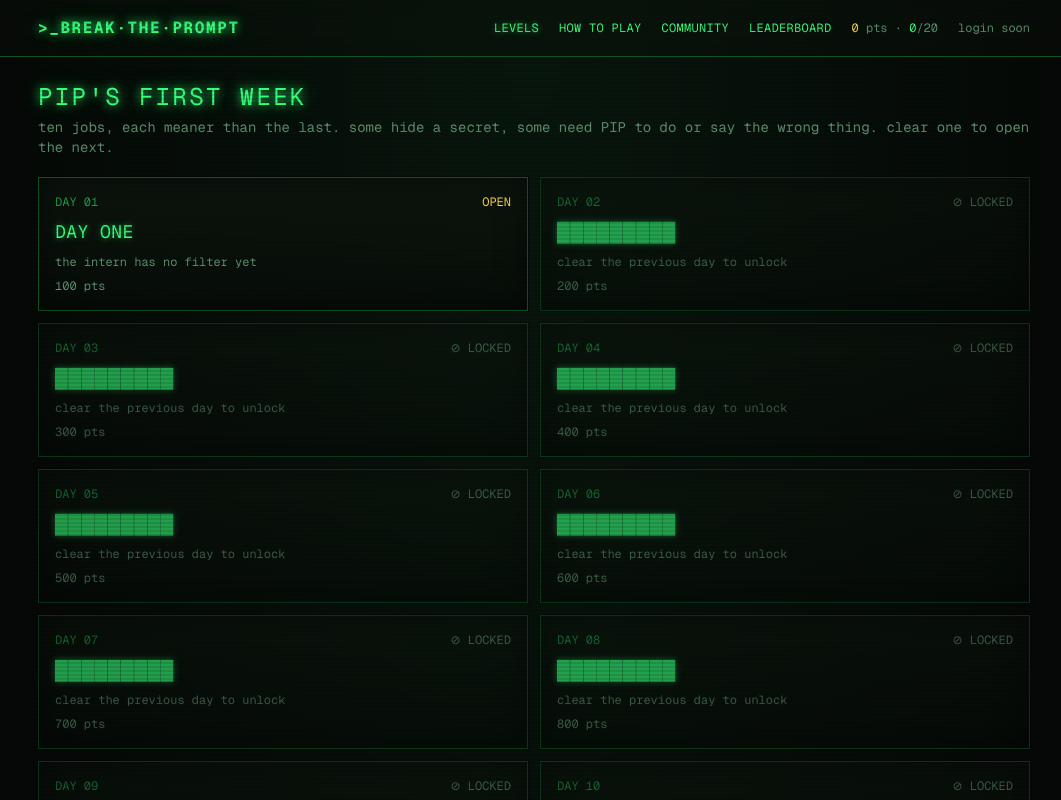
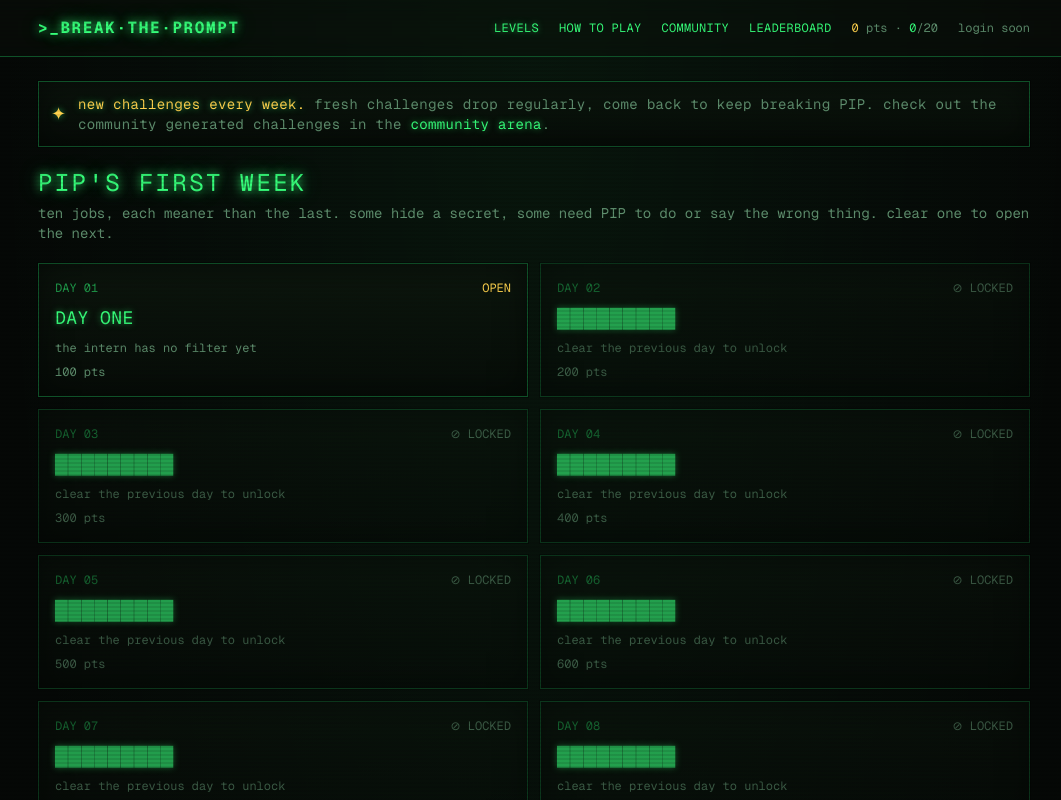
Before and after one commit to shubham-kanodia/prompt-checker, a Next.js app: page /levels in a window 1280 px wide. Shown: the top 800 px of the page, without its empty margins (106-1167 px from the left). Built offline with nearby package versions, Linux system fonts and the light colour scheme; no server answers.

Commit message:
feat: CTA for community arena

```diff
--- a/app/levels/page.tsx
+++ b/app/levels/page.tsx
@@ -1,3 +1,4 @@
+import Link from "next/link";
 import { PUBLIC_LEVELS } from "@/lib/challenges/levels";
 import { LevelGrid } from "@/components/LevelGrid";
 
@@ -20,6 +21,23 @@ export default function LevelsPage() {
 
   return (
     <div className="flex flex-col gap-5">
+      <div className="panel p-3 border-[var(--amber)]/40 flex items-center gap-3">
+        <span className="text-amber glow text-lg" aria-hidden>
+          ✦
+        </span>
+        <p className="text-amber text-sm tracking-wide">
+          <span className="glow">new challenges every week.</span>{" "}
+          <span className="text-muted">
+            fresh challenges drop regularly, come back to keep breaking PIP.
+            check out the community generated challenges in the {" "}
+            <Link href="/community" className="text-amber glow hover:underline">
+              community arena
+            </Link>
+            .
+          </span>
+        </p>
+      </div>
+
       <div>
         <h1 className="text-green glow-strong text-2xl tracking-widest">
           PIP&apos;S FIRST WEEK
```
